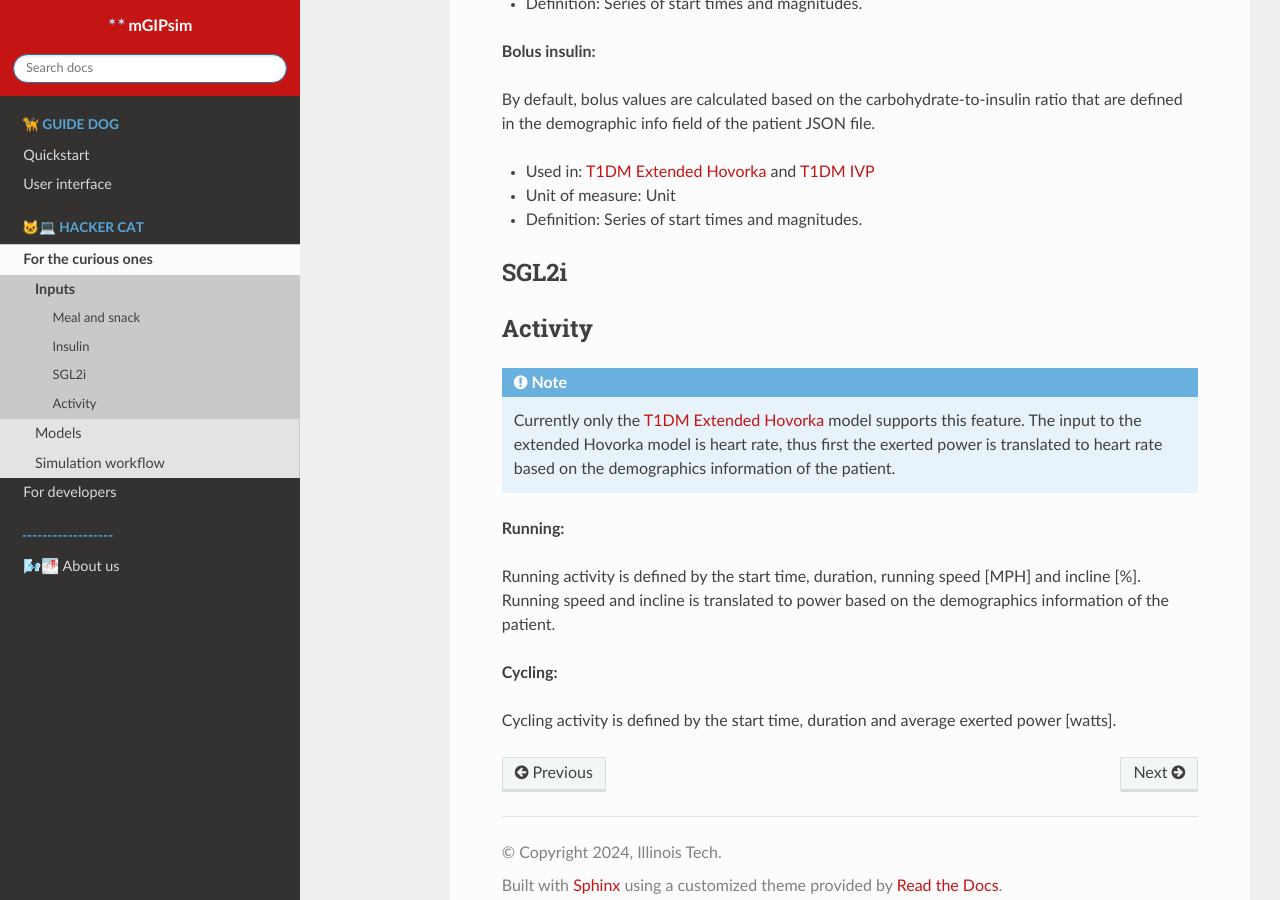
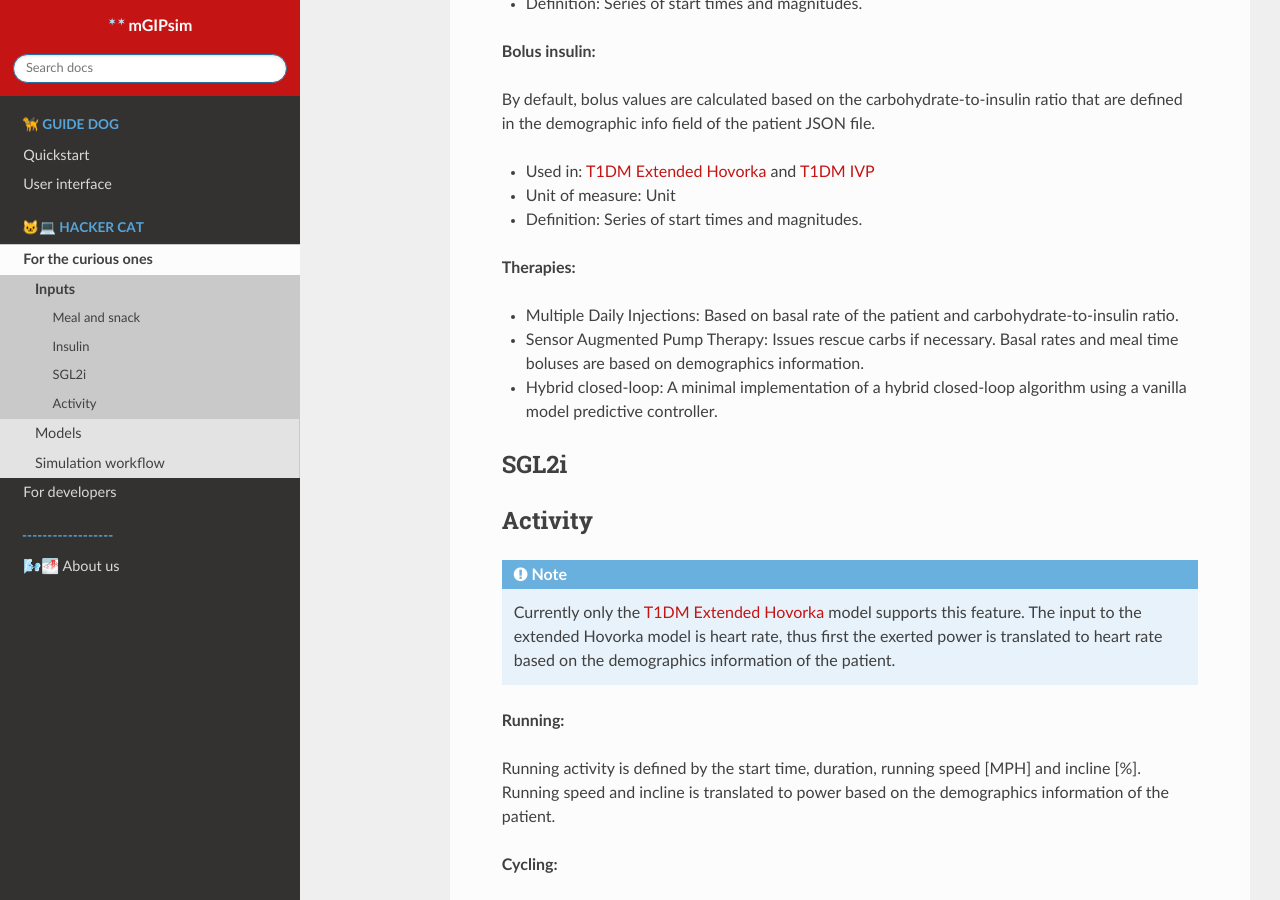
Before and after one commit to emdezla/py-mgipsim, a Sphinx documentation site: the page built from docs/source/inputs.rst, in a window 1280 px wide and 900 px high, scrolled down 1125 px. Built offline with Sphinx 7.4.7, drawn with Linux system fonts in a browser that asks for light colours.

Commit message:
added HCL to docs

```diff
--- a/docs/source/inputs.rst
+++ b/docs/source/inputs.rst
@@ -60,6 +60,14 @@ By default, bolus values are calculated based on the carbohydrate-to-insulin rat
 
 - Definition: Series of start times and magnitudes.
 
+**Therapies:**
+
+- Multiple Daily Injections: Based on basal rate of the patient and carbohydrate-to-insulin ratio.
+
+- Sensor Augmented Pump Therapy: Issues rescue carbs if necessary. Basal rates and meal time boluses are based on demographics information.
+
+- Hybrid closed-loop: A minimal implementation of a hybrid closed-loop algorithm using a vanilla model predictive controller.
+
 
 SGL2i
 -------------------
```
